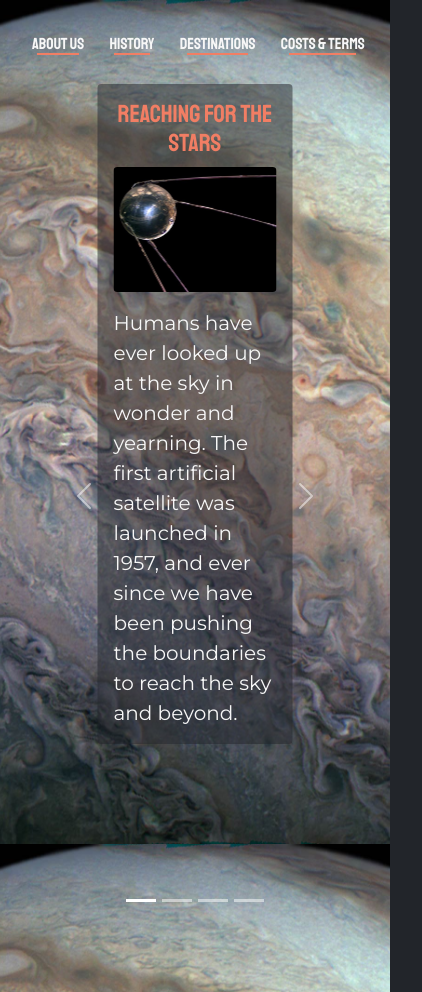
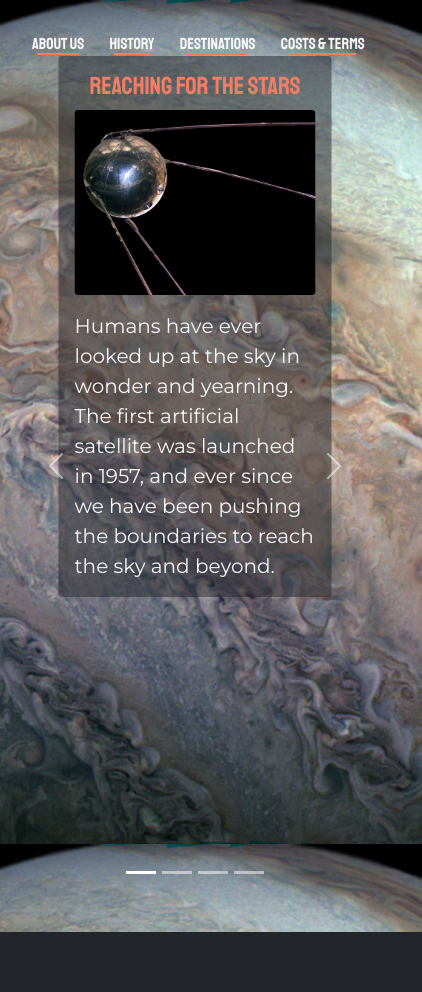
Before and after one commit to N-Kaplan/Nibiru, a plain HTML site: page docs/history.html in a window 390 px wide. Shown: the whole page, 422 px wide, since content can reach past the window. After the commit the page ends 932 px from the top, so only its background shows below. Drawn offline with nearby package versions, Linux system fonts and the light colour scheme.

Commit message:
adjusted card width, fixed text formatting

```diff
--- a/docs/history.html
+++ b/docs/history.html
@@ -52,7 +52,7 @@
                             <figure class="col-lg-6 col-sm-12 p-1 ">
                                 <img class="rounded" src="assets/images/astronaut-EH-White02.jpg" alt="ASTRONAUT-EDWARD-H.-WHITE-FLOATING-IN-ZERO-GRAVITY-WITH-EARTH-BEHIND-HIM-JUNE-1965.">
                             </figure>
-                            <p>On April 12 1961, Russian cosmonaut Yuri Gagarin was the first human in space, completing a single orbit around the Earth during his 108-minute flight.
+                            <p class="card-text lead p-0">On April 12 1961, Russian cosmonaut Yuri Gagarin was the first human in space, completing a single orbit around the Earth during his 108-minute flight.
                                 Humanity kept reaching for the stars, and on July 20, 1969, Neil Armstrong and Buzz Aldrin became the first humans to reach the moon.</p>
                             <p class="card-text lead p-0">Different nations have kept exploring the solar system and beyond with unmanned missions, but manned missions remained limited to Earth Orbit for decades.</p>
                         </div>
--- a/docs/styles/history.css
+++ b/docs/styles/history.css
@@ -102,7 +102,7 @@ nav .link_container {
 }
 
 main {
-    padding: 4rem;
+    padding: 2rem;
 }
 
 p {
@@ -152,6 +152,7 @@ h2 {
 
 .card-body {
     background-color: rgba(34, 37, 42, 0.5);
+    width: 70%;
 }
 
 @media (max-width: 700px) {
@@ -170,6 +171,10 @@ h2 {
 }
 
 @media (max-width: 500px) {
+    nav {
+        position: absolute;
+    }
+
     nav .linkNav {
         font-size: calc(var(--fs-link)*0.8);
     }
```
